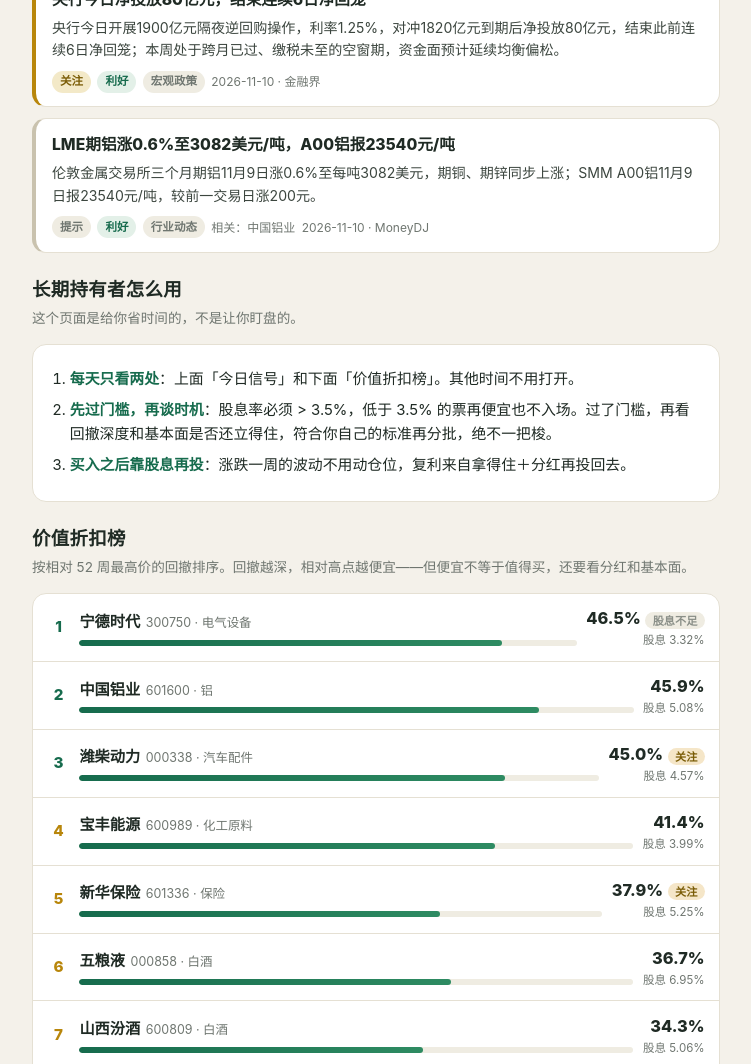
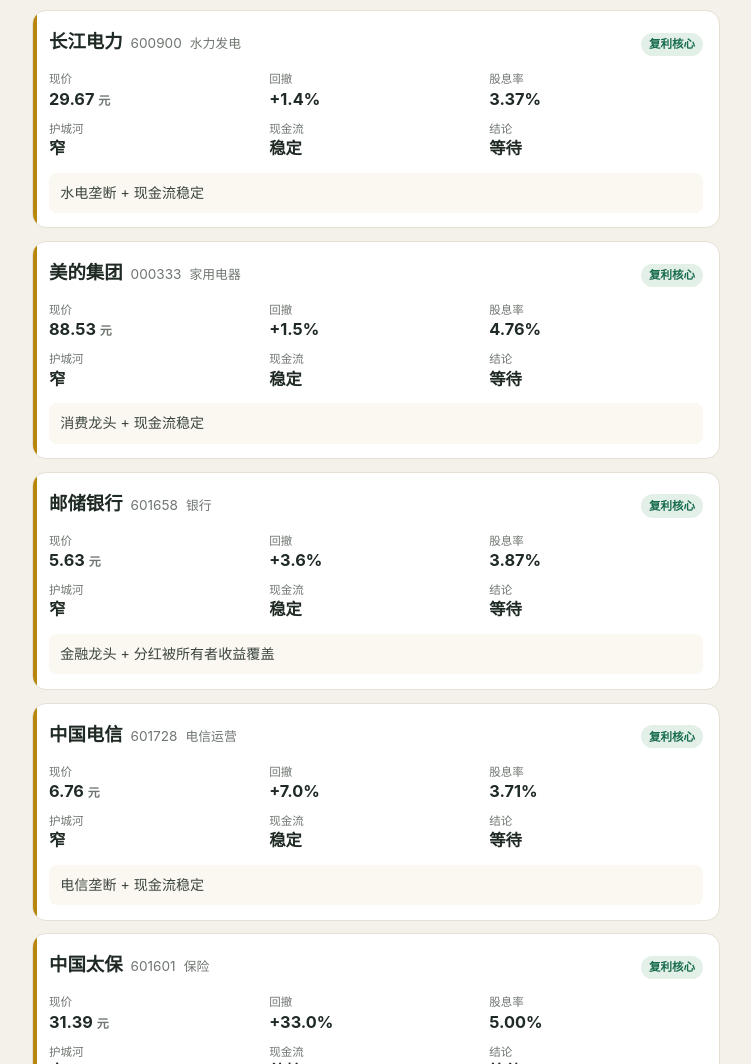
Before and after one commit to StellarLucas/brich, a plain HTML site: page index.html in a window 1280 px wide. Shown: the part 4545-5609 px from the top of the page, without its empty margins (264-1015 px from the left). Drawn offline with Linux system fonts and the light colour scheme.

Commit message:
Update brich data

```diff
--- a/index.html
+++ b/index.html
@@ -283,6 +283,12 @@
     <div id="fundbuy"></div>
   </section>
 
+  <section id="sec-compcore">
+    <h2>复利核心（能长拿、吃复利的池子）</h2>
+    <p class="sec-sub">有护城河 + 现金流稳定 + 基本面结论为可买入/等待的票。硬门槛不一刀切，小幅技术性违规改为等待。点卡片看详情。</p>
+    <div id="compcore"></div>
+  </section>
+
   <section>
     <h2>今日要闻</h2>
     <p class="sec-sub">和 q50 持仓、行业与宏观相关的新闻，按分类与影响分级。只看概要，不追消息炒股。</p>
@@ -408,12 +414,13 @@
         <li><b>入场时机一 · 回撤</b>：相对 52 周最高价回撤 20%~50%（容差后执行区间 18%~55%）。</li>
         <li><b>入场时机二 · 急跌</b>：近一周（5 个交易日）跌幅 ≥ 10%（容差后执行下限 9%）。</li>
         <li><b>或关系</b>：先过 3.5% 门槛，再满足任一时机即价格触发。</li>
-        <li><b>基本面把关</b>：价格触发后，还要过基本面五层否决制（理解、行业、护城河、财报、红利；方法见分析方法论），全部通过才进入「关注」；没通过的进「价格触发、基本面已否决」，并写明原因。</li>
+        <li><b>基本面把关</b>：价格触发后，还要过基本面五层否决制（理解、行业、护城河、财报、红利；方法见分析方法论），全部通过才进入「关注」；没通过的进「价格触发、基本面已否决」，并写明原因。判断不一刀切：小幅技术性违规改为等待，不直接否决。</li>
+        <li><b>复利核心</b>：有护城河 + 现金流稳定 + 结论为可买入/等待的票，标为「复利核心」，是能长拿、吃复利的池子；每天选首选信号时优先选复利核心的票。</li>
         <li><b>现金流稳定优先</b>：重点关注现金流稳定的股票。所有者收益为正且分红被所有者收益/自由现金流覆盖的，算现金流稳定；多只信号同时符合时优先选现金流稳定的，现金流不稳定的不优先报为首选。</li>
         <li><b>两段式信号</b>：第一段「关注」= 价格触发 + 基本面通过，只是观察、不是入场；第二段「可入场」= 关注 + 反转确认（较 20 日最低收盘反弹 ≥ 5%，且低点距今 ≥ 10 个交易日，即底部盘整至少两周）。</li>
         <li><b>触发宽度</b>：价格触发只数 / 50。≥ 50% 为「整体退潮」（系统性下跌，信号大多只是观察）；≤ 20% 为「个别机会」。</li>
       </ol>
-      <p class="pick">入场信号 = 价格触发 + 基本面通过 + 反转确认，三关都过才报。每天最多报一只：优先选现金流稳定的；现金流稳定的票之间，优先选同时满足两个时机的；没有就选回撤最深的；回撤一个没有，就选一周跌得最深的。同一只 3 天内不重复报。入选的必须先过股息率 3.5% 的门槛。</p>
+      <p class="pick">入场信号 = 价格触发 + 基本面通过 + 反转确认，三关都过才报。每天最多报一只：优先选复利核心；复利核心之间，优先选同时满足两个时机的；没有就选回撤最深的；回撤一个没有，就选一周跌得最深的。没有复利核心的可入场信号时，退而求其次选现金流稳定的。同一只 3 天内不重复报。入选的必须先过股息率 3.5% 的门槛。</p>
     </div>
   </section>
 
@@ -591,7 +598,7 @@
     var hits = d.hits || [];
     var signals = (a && a.signals) || [];
     var analysisOk = !!(a && a.signals);
-    var entrySignals, setupSignals, vetoedSignals, fundBuy;
+    var entrySignals, setupSignals, vetoedSignals, fundBuy, compCore;
     function hitToSig(h, stage){
       return {code:h.code, name:h.name, industry:h.industry, price_trigger:h.trigger,
               stage:stage, entry:(stage==="可入场"), reason:h.reason, outlook:h.outlook||"",
@@ -613,6 +620,9 @@
       fundBuy = (a.stocks || []).filter(function(s){
         return s.verdict === "可买入" && !signalCodes[s.code];
       });
+      compCore = (a.stocks || []).filter(function(s){
+        return s.compounding_core === true;
+      });
     } else {
       var hasStageQ = (d.setups !== undefined) || (meta.n_stage1 !== undefined);
       if(hasStageQ){
@@ -624,6 +634,7 @@
       }
       vetoedSignals = [];
       fundBuy = [];
+      compCore = [];
     }
     /* breadth: price-trigger count / 50 (vetoed triggers count too — they are still triggers) */
     var nPriceTrig = (meta.n_price_trigger !== undefined) ? meta.n_price_trigger : signals.length;
@@ -742,6 +753,31 @@
             '<div class="metric"><div class="k">晨星评级 / P/FV</div><div class="v">' + star + ' / ' + pfv + '</div></div>' +
           '</div>' +
           (s.note ? '<div class="hit-reason">' + s.note + '</div>' : '') +
+        '</article>';
+      }).join("");
+    }
+
+    /* ---- compounding core ---- */
+    var compBox = el("compcore");
+    if(!compCore.length){
+      compBox.innerHTML = '<div class="empty">目前没有符合复利核心条件的票。</div>';
+    } else {
+      compBox.innerHTML = compCore.map(function(s){
+        var w = wlByCode(s.code) || {};
+        return '<article class="hit" data-code="' + s.code + '">' +
+          '<div class="hit-head"><span class="hit-name">' + s.name + '</span>' +
+          '<span class="hit-code">' + s.code + '</span>' +
+          '<span class="hit-ind">' + (s.industry||"") + '</span>' +
+          '<span class="badges"><span class="badge fundbuy">复利核心</span></span></div>' +
+          '<div class="metrics">' +
+            '<div class="metric"><div class="k">现价</div><div class="v">' + (w.price!==undefined&&w.price!==null?w.price:"—") + ' <small>元</small></div></div>' +
+            '<div class="metric"><div class="k">回撤</div><div class="v">' + pct(w.drawdown,1) + '</div></div>' +
+            '<div class="metric"><div class="k">股息率</div><div class="v">' + (w.yield!==undefined&&w.yield!==null? w.yield.toFixed(2)+"%" : "—") + '</div></div>' +
+            '<div class="metric"><div class="k">护城河</div><div class="v">' + (s.moat||"—") + '</div></div>' +
+            '<div class="metric"><div class="k">现金流</div><div class="v">' + (s.is_financial ? (s.dividend_covered===true?"稳定":(s.dividend_covered===false?"不稳定":"待核")) : (s.cashflow_stable===true?"稳定":(s.cashflow_stable===false?"不稳定":"待核"))) + '</div></div>' +
+            '<div class="metric"><div class="k">结论</div><div class="v">' + (s.verdict||"—") + '</div></div>' +
+          '</div>' +
+          (s.compounding_reason ? '<div class="hit-reason">' + s.compounding_reason + '</div>' : '') +
         '</article>';
       }).join("");
     }
@@ -917,6 +953,7 @@
         '<div class="m-sub">' + code + (ind ? ' · ' + ind : '') + '</div>' +
         '<div>' + (s ? verdictBadge(s.verdict) : '') +
         (s && s.moat ? ' <span class="badge drawdown">' + s.moat + '护城河</span>' : '') +
+        (s && s.compounding_core ? ' <span class="badge fundbuy">复利核心</span>' : '') +
         sigBadges + '</div>' +
         '<div class="m-sec"><h4>价格</h4><div class="m-kv">' +
           '<div><div class="k">现价</div><div class="v">' + (w.price!==undefined&&w.price!==null?w.price:"—") + ' 元</div></div>' +
```
